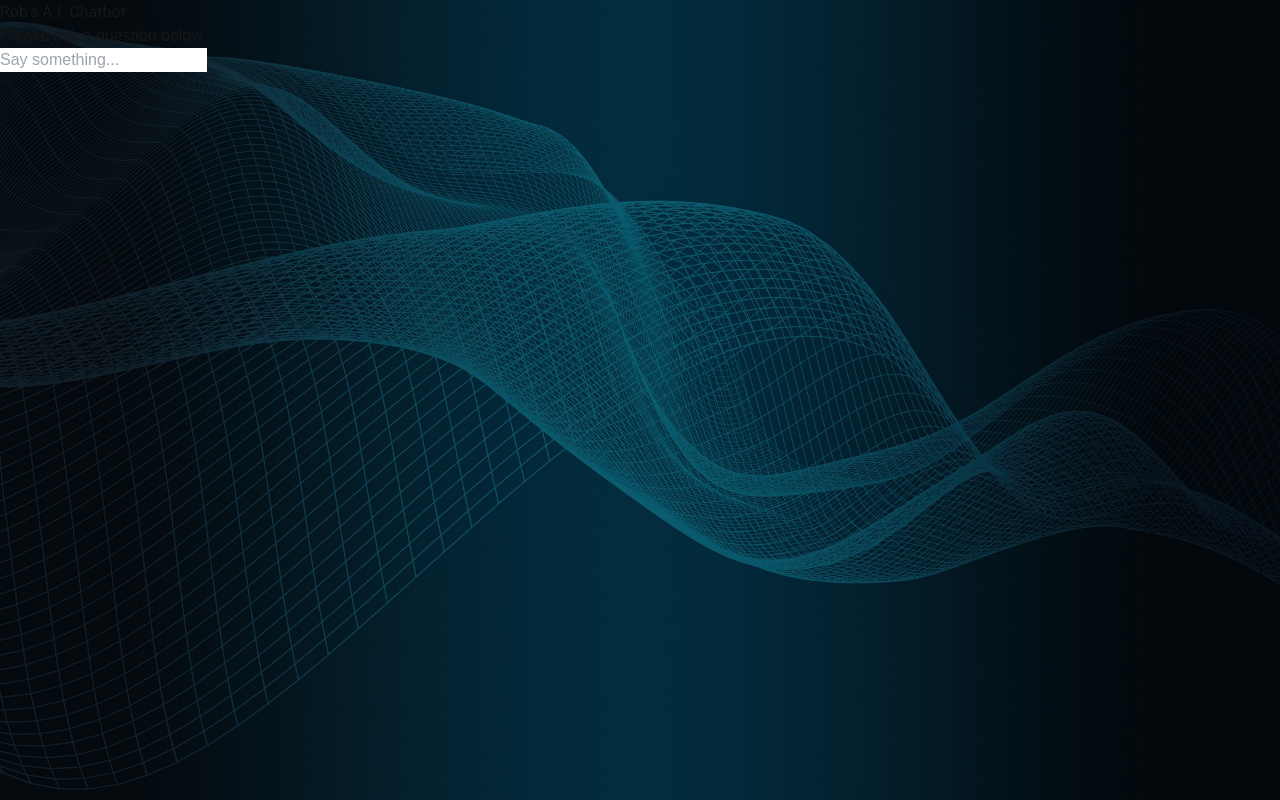
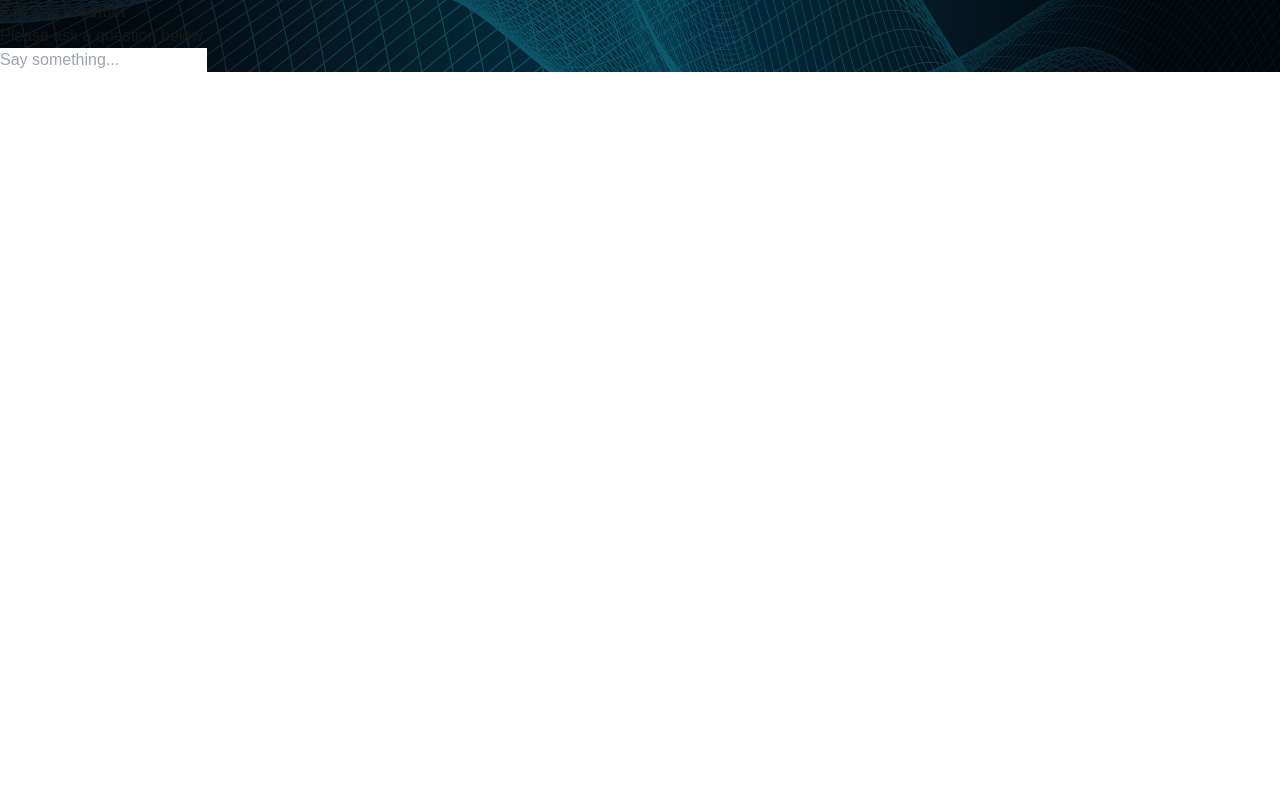
Before and after one commit to rob-schlenker/ai-chatbot, a Next.js app: page / in a window 1280 px wide. Built offline with nearby package versions, Linux system fonts and the light colour scheme.

Commit message:
update minHeight property for chat component to use 100% instead of 100vh

```diff
--- a/src/app/page.tsx
+++ b/src/app/page.tsx
@@ -63,13 +63,13 @@ export default function Chat() {
 
   return (
     <div
-      className="flex flex-col w-full h-dvh"
+      className="flex flex-col w-full h-dvh "
       style={{
         backgroundImage: 'url(/digital-6228020_1920.jpg)',
         backgroundSize: 'cover',
         backgroundRepeat: 'no-repeat',
         backgroundPosition: 'center',
-        minHeight: '100vh',
+        minHeight: '100%',
       }}
     >
       <div className=" text-center text-4xl py-12 max-w-3xl mx-auto p-4">
```
